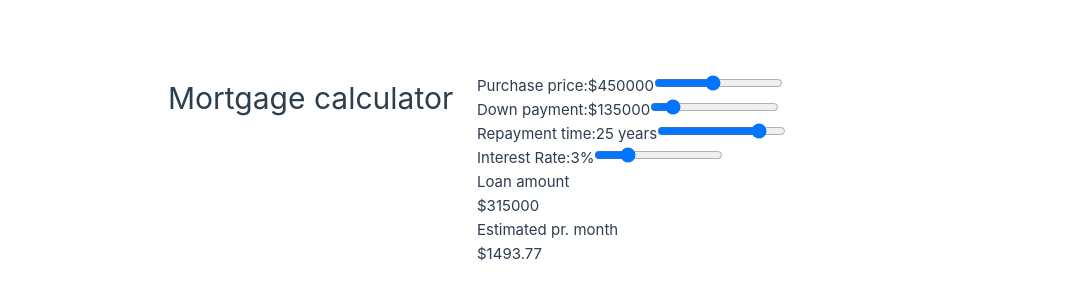
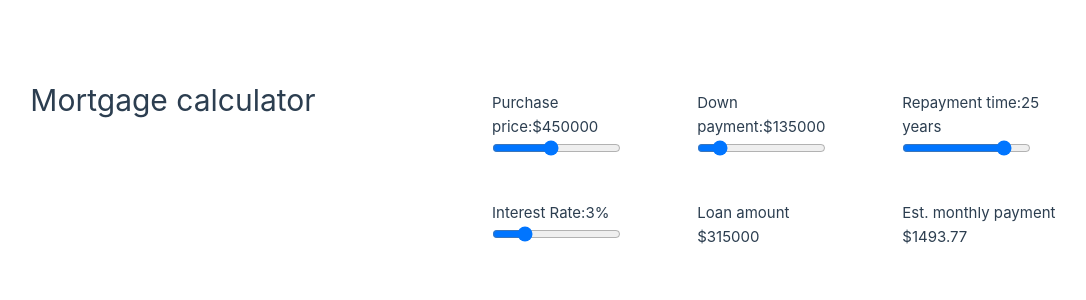
Before and after one commit to ritatanght/Mortgage-calculator, a Vue app: page / in a window 1280 px wide. Shown: the part 230-530 px from the top of the page, without its empty margins (163-1249 px from the left). Built offline with nearby package versions, Linux system fonts and the light colour scheme.

Commit message:
Update watch to handle error and add styles

```diff
--- a/src/App.vue
+++ b/src/App.vue
@@ -12,7 +12,7 @@ export default {
         rate: { label: "Interest Rate", value: 3, unit: "%" },
       },
       loan: { label: "Loan amount", value: 0 },
-      mthPayment: { label: "Estimated pr. month", value: 0 },
+      mthPayment: { label: "Est. monthly payment", value: 0 },
     };
   },
   methods: {
@@ -36,8 +36,14 @@ export default {
   watch: {
     fields: {
       handler() {
-        this.calculateLoanAmt();
-        this.calculatePymt();
+        if (this.fields.downPymt.value > this.fields.price.value) {
+          alert("Down payment cannot be larger than the purchase price");
+          this.loan.value = " -- ";
+          this.mthPayment.value = " -- ";
+        } else {
+          this.calculateLoanAmt();
+          this.calculatePymt();
+        }
       },
       deep: true,
     },
@@ -58,4 +64,21 @@ export default {
   </main>
 </template>
 
-<style scoped></style>
+<style scoped>
+h1 {
+  text-align: center;
+}
+
+main {
+  padding: 1em;
+  display: grid;
+  grid-template-columns: repeat(3, 1fr);
+  gap: 2.5em;
+}
+
+@media (max-width: 700px) {
+  main {
+    grid-template-columns: repeat(2, 1fr);
+  }
+}
+</style>
```
